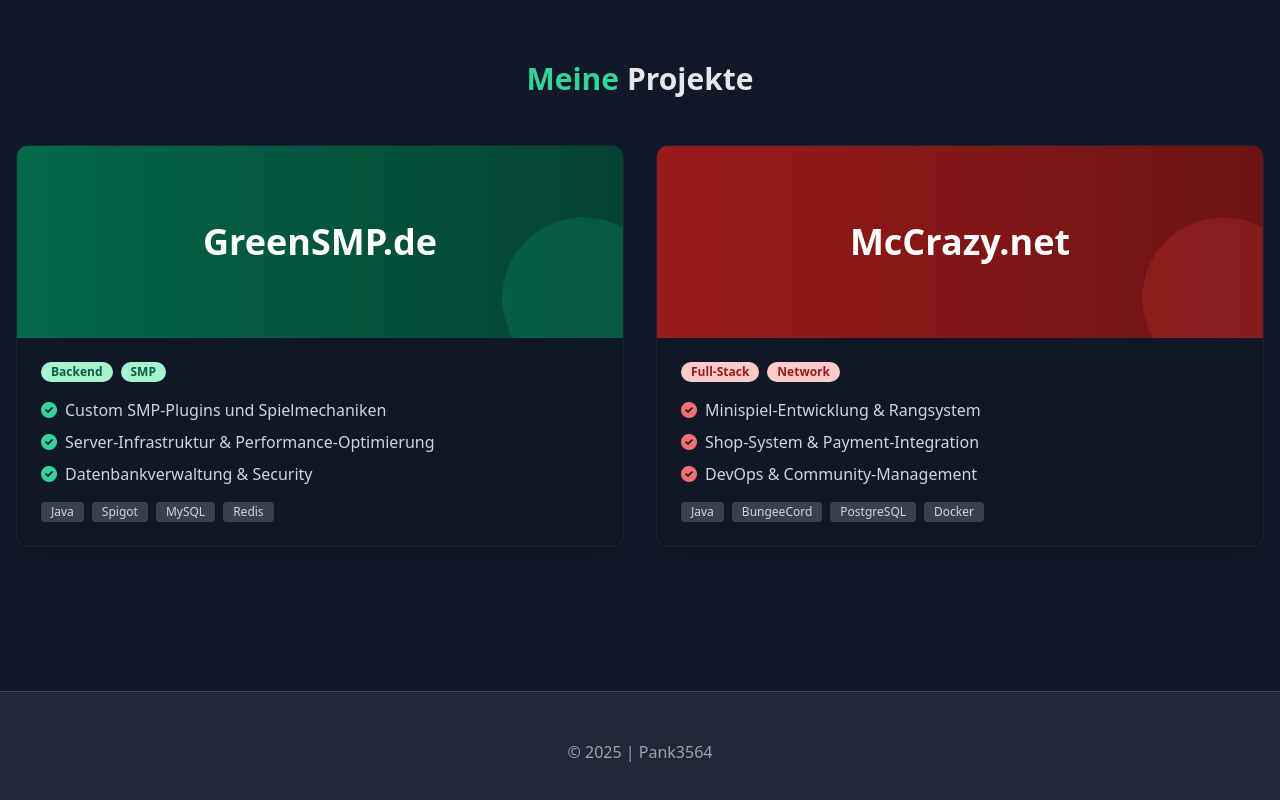
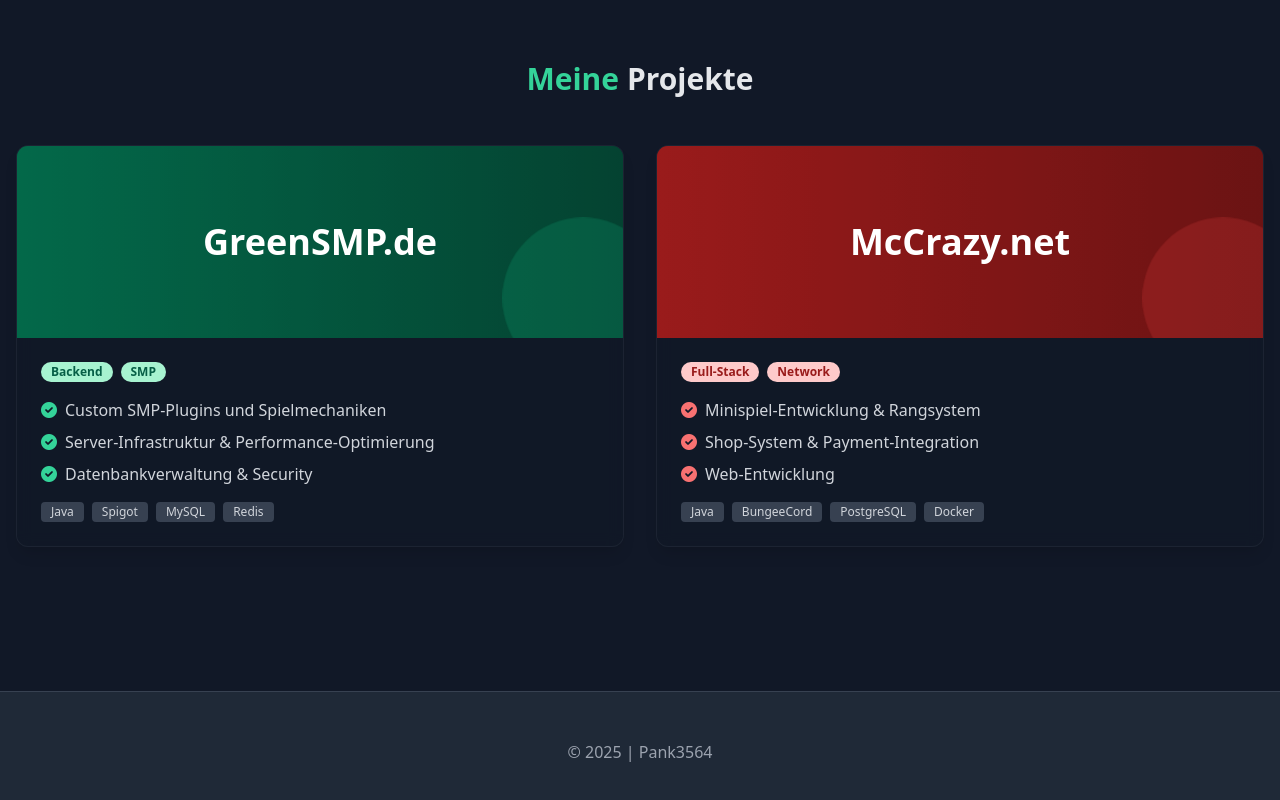
Before and after one commit to kxnter/kxnter.github.io, a plain HTML site: page index.html in a window 1280 px wide. Shown: the part 803-1603 px from the top of the page. Drawn offline with nearby package versions, Linux system fonts and the light colour scheme.

Commit message:
Update index.html

```diff
--- a/index.html
+++ b/index.html
@@ -189,7 +189,7 @@
                             </li>
                             <li class="flex items-start">
                                 <i class="fas fa-check-circle text-red-400 mr-2 mt-1"></i>
-                                <span>DevOps & Community-Management</span>
+                                <span>Web-Entwicklung</span>
                             </li>
                         </ul>
                         <div class="flex flex-wrap gap-2">
```
